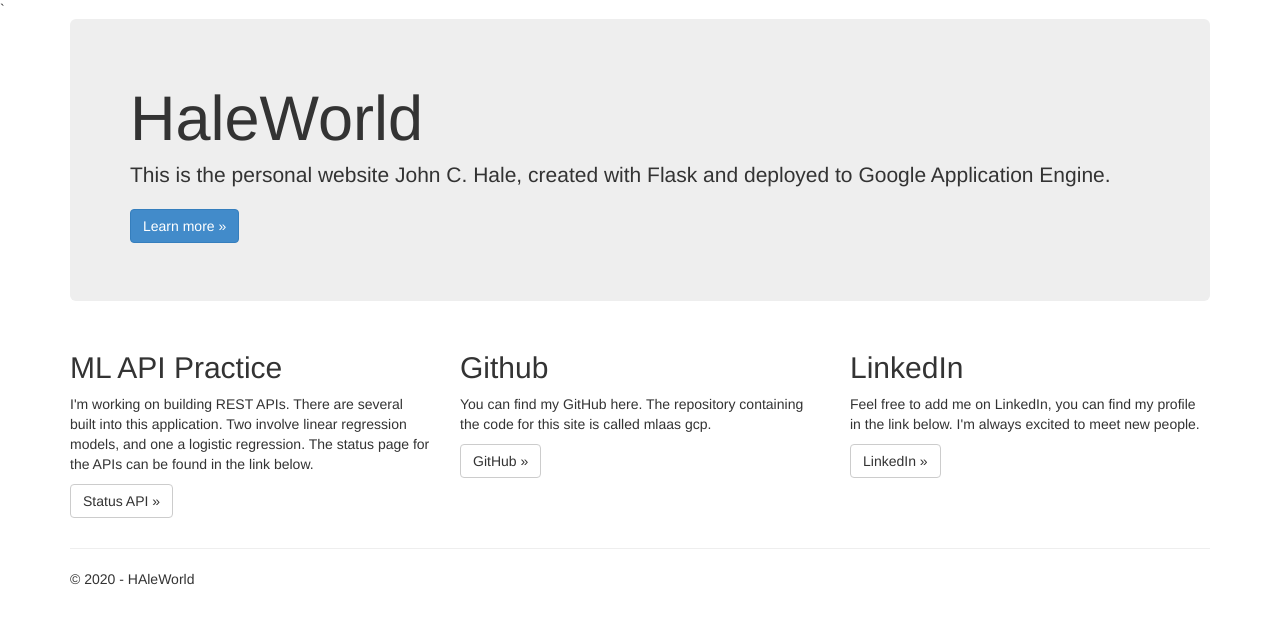
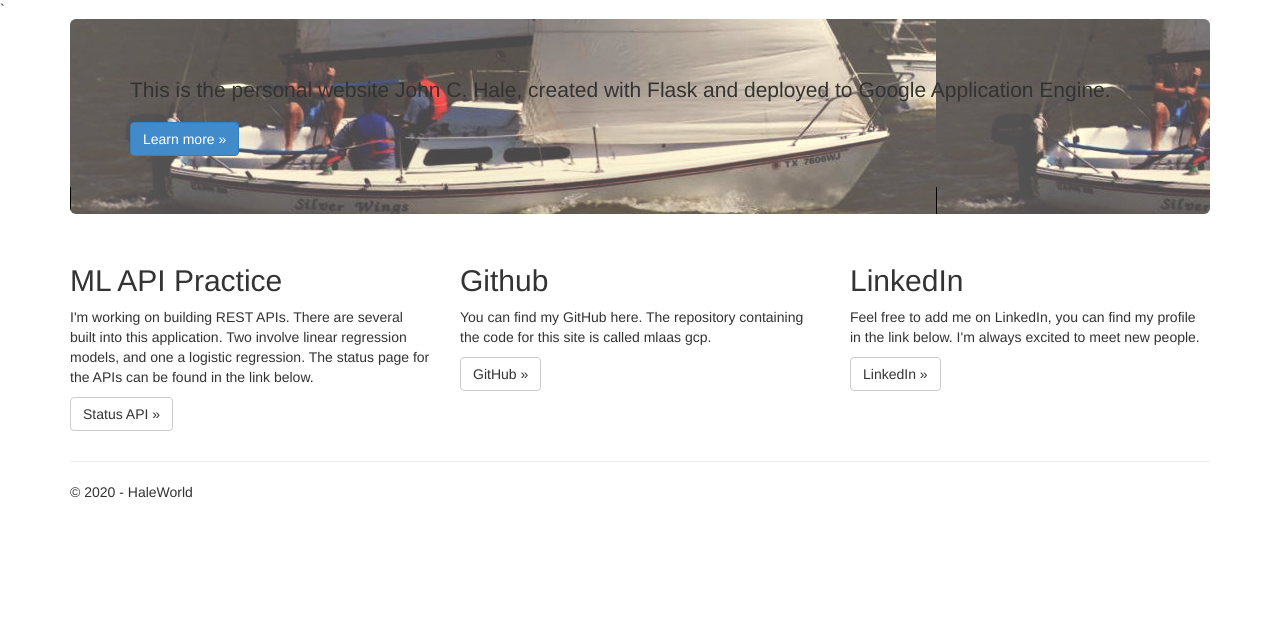
Before and after one commit to H4L3ST0RM/mlaas_gcp, a Flask app: page / in a window 1280 px wide. Shown: the part 51-675 px from the top of the page. Run offline with Flask 2, Linux system fonts and the light colour scheme; parts of the project's set-up code (start-up, migrations or seed data) failed here and were passed over; some libraries are stand-ins or nearby versions.

Commit message:
adding jumbotron image

```diff
--- a/Flask_Website/Flask_Website/templates/index.html
+++ b/Flask_Website/Flask_Website/templates/index.html
@@ -2,8 +2,9 @@
 
 {% block content %}
 
-<div class="jumbotron">
-    <h1>HaleWorld</h1>
+<div class="jumbotron", style="background-image: url('./Flask_Website/img/first_race.jpg');>
+
+    <h1>Welcome to Hale World!</h1>
     <p class="lead">This is the personal website John C. Hale, created with Flask and deployed to Google Application Engine.</p>
     <p><a href="http://flask.pocoo.org/" class="btn btn-primary btn-large">Learn more &raquo;</a></p>
 </div>
--- a/Flask_Website/Flask_Website/templates/layout.html
+++ b/Flask_Website/Flask_Website/templates/layout.html
@@ -34,7 +34,7 @@
         {% block content %}{% endblock %}
         <hr />
         <footer>
-            <p>&copy; {{ year }} - HAleWorld</p>
+            <p>&copy; {{ year }} - HaleWorld</p>
         </footer>
     </div>
 
```
Also changed, not shown: Flask_Website/Flask_Website/img/first_race.jpg (added).
